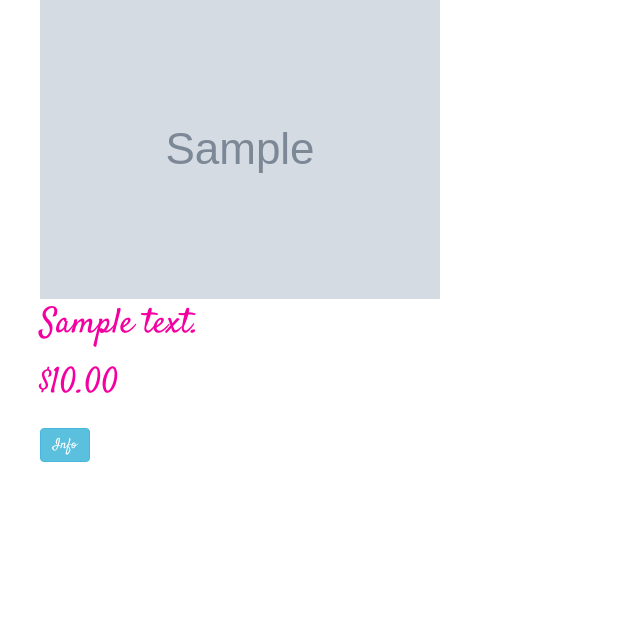
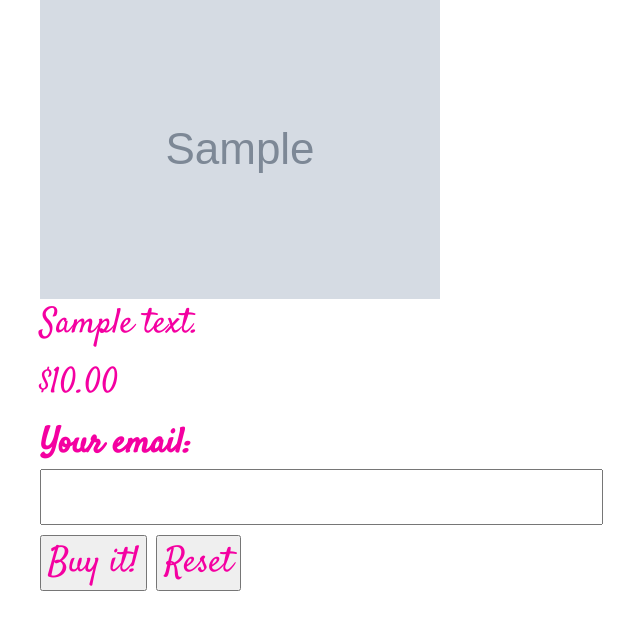
Before and after one commit to DianaKom/handmade-site, a Flask app: template templates/products.html in a window 1280 px wide. Shown: the part 158-800 px from the top of the page, without its empty margins (30-670 px from the left). Run offline with Flask 2, Linux system fonts and the light colour scheme; the template is opened without the code that fills it: most values are stand-ins (such as "Sample title", 1, 10 or a date in 2020); grey boxes marked "Sample" are stand-in pictures; some libraries are stand-ins or nearby versions.

Commit message:
1.0.1V We addded email support.

```diff
--- a/server.py
+++ b/server.py
@@ -1,9 +1,11 @@
-
-from flask import Flask, send_from_directory, render_template
+import smtplib
+from email.message import EmailMessage
+from flask import Flask, send_from_directory, render_template, request
 from flask_admin import Admin
 
 from handmade_shop.db import db_session, Category, Product
 from flask_admin.contrib.sqla import ModelView
+
 
 
 app = Flask(__name__, static_url_path='')
@@ -41,6 +43,36 @@ def product(id):
     pro = Product.query.get(id)
     return render_template("products.html", pro=pro)
 
+
+@app.route("/buy", methods=['POST'])
+def buy():
+    server = smtplib.SMTP('smtp.gmail.com', 587)
+    server.starttls()  # Puts connection to SMTP server in TLS mode
+    server.ehlo()
+    server.login("diana.mixis@gmail.com", "lindalovefire")
+
+    msg = EmailMessage()
+    msg['From'] = "diana.mixis@gmail.com"
+    msg['To'] = request.form['email']
+    msg['Subject'] = 'Thanks!'
+    msg.set_content("""\
+    Hello! Thanks for shopping! We send EMS all around the world. Please write back with the address! HandMade Dolls
+    """)
+    server.send_message(msg)
+
+    msg = EmailMessage()
+    msg['From'] = "diana.mixis@gmail.com"
+    msg['To'] = 'dianakom@hotmail.com'
+    msg['Subject'] = 'New customer'
+    msg.set_content("""\
+    User: {} Product: {}
+    """.format(request.form['email'], request.form['product_id']))
+    #msg = "Hello! Thanks for shopping! We send EMS all around the world. Please write back with the address! HandMade Dolls"
+    server.send_message(msg)
+    #msg2 = 'User: {} Product: {}'.format(request.form['email'], request.form['product_id'])
+    #server.sendmail("diana.mixis@gmail.com", 'dianakom@hotmail.com', msg2)
+    return 'User: {} Product: {}'.format(request.form['email'], request.form['product_id'])
+
 if __name__ == "__main__":
     app.debug = True
     app.run(port=5000)
--- a/templates/categories.html
+++ b/templates/categories.html
@@ -20,7 +20,7 @@
             <span class="icon-bar"></span>
             <span class="icon-bar"></span>
           </button>
-          <a class="navbar-brand" href="#">Brand</a>
+          <a class="navbar-brand" href="#"></a>
         </div>
 
 
--- a/templates/index.html
+++ b/templates/index.html
@@ -68,7 +68,7 @@
        <h1>Handmade doll's things and OOAKs!</h1>
      <img src="/static/images/mainimg.jpg" />
      <p>Hello! On my site, you will find interesting dresses, items for OOAK, and whole OOAKs.</p>
-     <p>OOAKs will be very rarely here, because it's hard to make, and only 50% OOAKs we sale.</p>
+     <p>OOAKs will be very rarely here, because it's hard to make, and only 50% OOAKs we sale. :(</p>
      <p>Items for OOAK won't be regular.</p>
      <p>Dresses we will have more often :)</p>
      <P>Remember, all dresses sit perfect on Ever After High. And they fit Monster High. But they will be too small for Barbie.</P>
--- a/templates/products.html
+++ b/templates/products.html
@@ -73,9 +73,14 @@
     <p>
       {{ "${:,.2f}".format(pro.price_usd) }}
     </p>
-    <p>
-      <button type="button" class="btn btn-info">Info</button>
+     <form name="test" method="post" action="/buy">
+       <input type="hidden" name="product_id" value="{{ pro.id }}" />
+    <p><b>Your email:</b><br>
+   <input type="text" name="email" size="40">
     </p>
+       <p><input type="submit" value="Buy it!">
+   <input type="reset" value="Reset"></p>
+ </form>
   </div>
 
 
```
